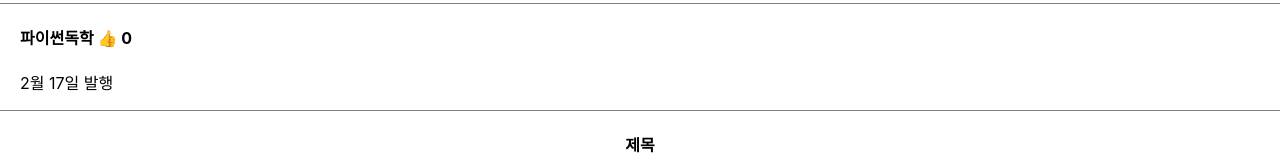
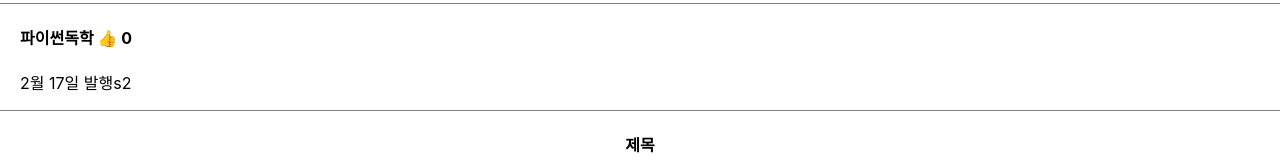
Before and after one commit to jtolcom78/blog, a React (Create React App) app: page / in a window 1280 px wide. Shown: the part 299-459 px from the top of the page. Built offline with nearby package versions, Linux system fonts and the light colour scheme.

Commit message:
Update App.js
s2

```diff
--- a/src/App.js
+++ b/src/App.js
@@ -29,7 +29,7 @@ function App() {
       </div>
       <div className='list'>
         <h4>{글제목[2]} <span onClick={() => { 따봉변경(따봉 + 1) }}>👍</span> {따봉} </h4>
-        <p>2월 17일 발행</p>
+        <p>2월 17일 발행s2</p>
       </div>
 
 
```
